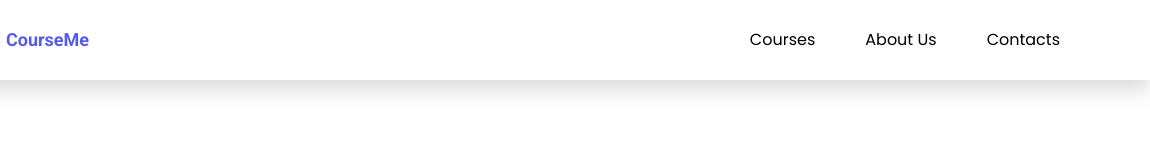
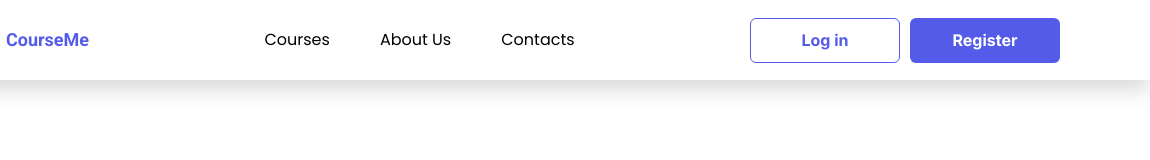
Before and after one commit to strdr4605/tum-web-lab2, a plain HTML site: page index.html in a window 1280 px wide. Shown: the full height of the page, 130-1280 px from the left. Drawn offline with Linux system fonts and the light colour scheme.

Commit message:
feat: implement authorization buttons

```diff
--- a/index.html
+++ b/index.html
@@ -30,11 +30,18 @@
             <p>CourseMe</p>
         </div>
         <div class="header-menu">
-            <p>Courses</p>
+            <p class="active-tab">Courses</p>
             <p>About Us</p>
             <p>Contacts</p>
         </div>
-
+        <div class="header-button-group">
+            <button class="log-in-button">
+                <p>Log in</p>
+            </button>
+            <button class="register-button">
+                <p>Register</p>
+            </button>
+        </div>
     </div>
 </body>
 
--- a/style.css
+++ b/style.css
@@ -41,3 +41,58 @@ h1 {
 .header-menu p {
   cursor: pointer;
 }
+
+.header-button-group {
+  display: flex;
+  flex-direction: row;
+  align-items: center;
+  justify-content: center;
+  gap: 10px;
+}
+
+.log-in-button {
+  width: 150px;
+  height: 45px;
+  background-color: white;
+  border-color: #545be8;
+  border-style: solid;
+  border-width: 1.5px;
+  color: #545be8;
+  border-radius: 6px;
+  cursor: pointer;
+}
+
+.log-in-button p {
+  font-family: "Inter", sans-serif;
+  font-weight: 700;
+  font-size: 16px;
+  font-style: normal;
+}
+
+.register-button {
+  width: 150px;
+  height: 45px;
+  background-color: #545be8;
+  color: white;
+  border-radius: 6px;
+  border-width: 0px;
+  cursor: pointer;
+  padding: 1px;
+  transition: background-color 0.5s, color 0.5s;
+  vertical-align: top;
+}
+
+.register-button:hover {
+  opacity: 0.8;
+}
+
+.register-button :active {
+  opacity: 0.5;
+}
+
+.register-button p {
+  font-family: "Inter", sans-serif;
+  font-weight: 700;
+  font-size: 16px;
+  font-style: normal;
+}
```
